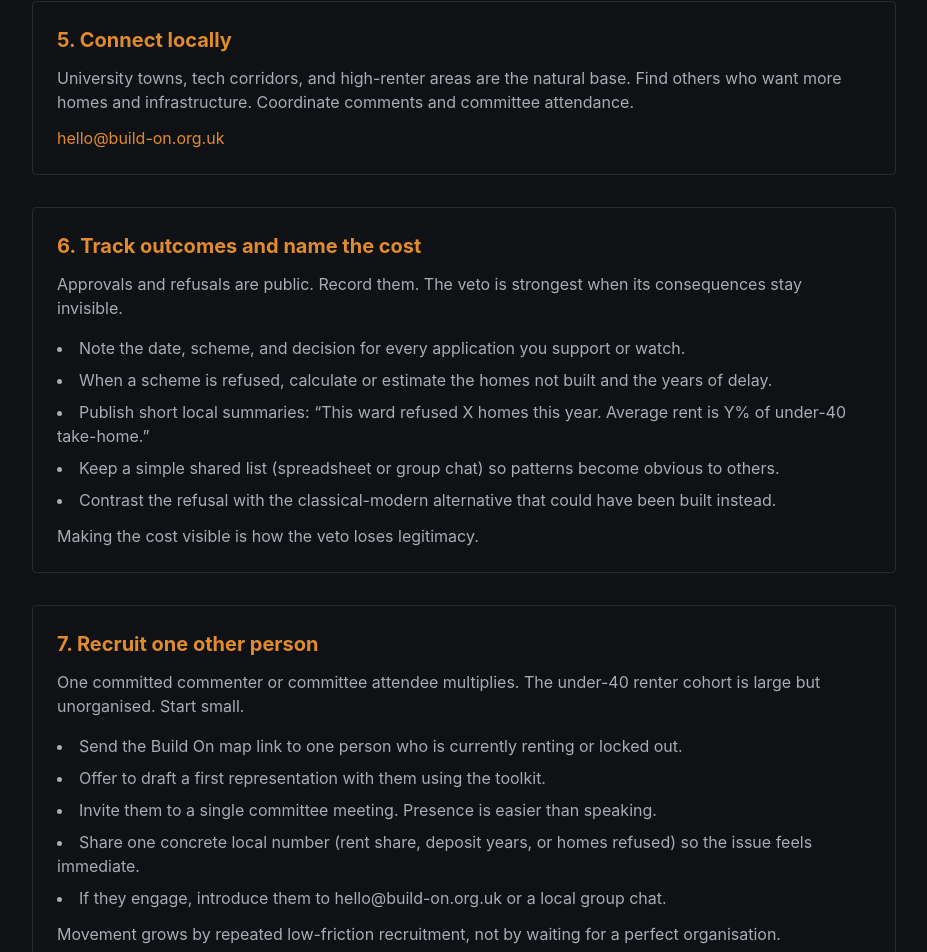
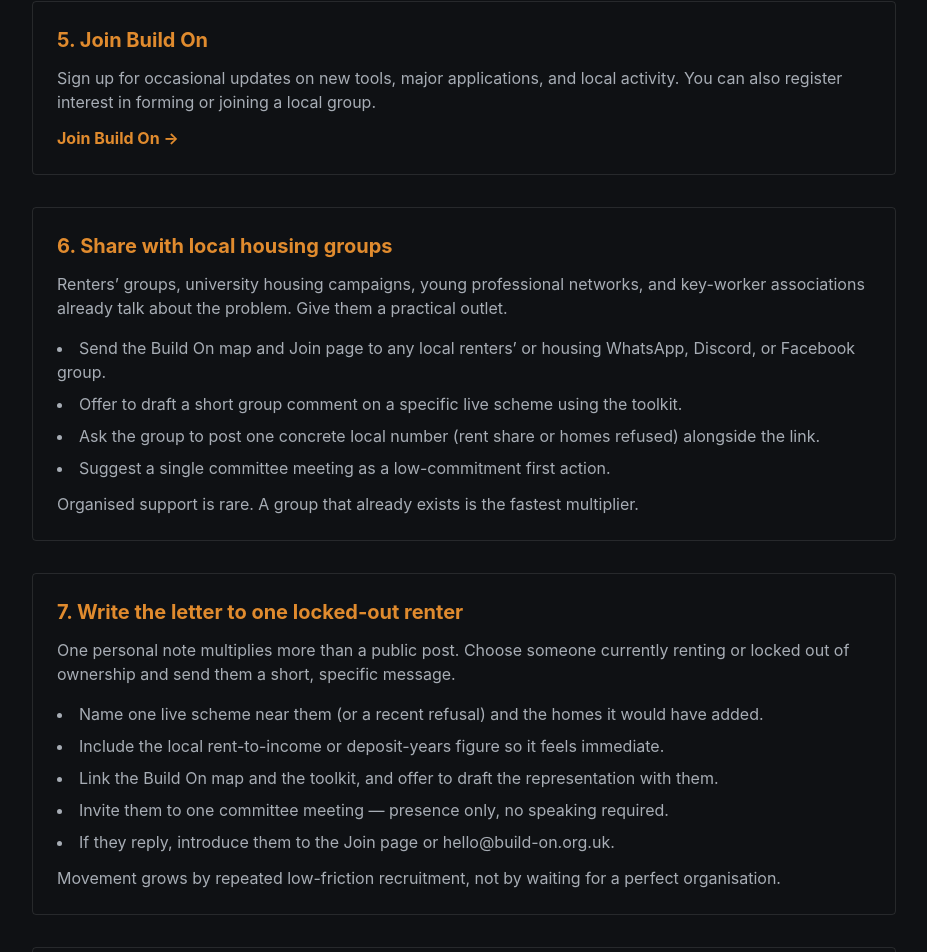
Before and after one commit to stumpyuk1/anglofutura-prototype, a Next.js app: page /act in a window 1280 px wide. Shown: the part 1775-2727 px from the top of the page, without its empty margins (176-1103 px from the left). Built offline with nearby package versions, Linux system fonts and the light colour scheme.

Commit message:
Add Join Build On step, local housing groups, and letter-to-renter detail

```diff
--- a/app/act/page.js
+++ b/app/act/page.js
@@ -84,17 +84,55 @@ export default function Act() {
         </div>
 
         <div className="border border-white/10 p-6 rounded">
-          <h3 className="text-xl font-bold text-amber mb-3">5. Connect locally</h3>
+          <h3 className="text-xl font-bold text-amber mb-3">5. Join Build On</h3>
           <p className="text-steel mb-3">
-            University towns, tech corridors, and high-renter areas are the natural base. Find others who want more homes and infrastructure. Coordinate comments and committee attendance.
+            Sign up for occasional updates on new tools, major applications, and local activity. You can also register interest in forming or joining a local group.
           </p>
-          <a href="mailto:hello@build-on.org.uk" className="text-amber hover:underline">
-            hello@build-on.org.uk
+          <a
+            href="https://www.build-on.org.uk/join"
+            target="_blank"
+            rel="noopener noreferrer"
+            className="text-amber font-bold hover:underline"
+          >
+            Join Build On →
           </a>
         </div>
 
         <div className="border border-white/10 p-6 rounded">
-          <h3 className="text-xl font-bold text-amber mb-3">6. Track outcomes and name the cost</h3>
+          <h3 className="text-xl font-bold text-amber mb-3">6. Share with local housing groups</h3>
+          <p className="text-steel mb-4">
+            Renters’ groups, university housing campaigns, young professional networks, and key-worker associations already talk about the problem. Give them a practical outlet.
+          </p>
+          <ul className="text-steel space-y-2 list-disc list-inside mb-3">
+            <li>Send the Build On map and Join page to any local renters’ or housing WhatsApp, Discord, or Facebook group.</li>
+            <li>Offer to draft a short group comment on a specific live scheme using the toolkit.</li>
+            <li>Ask the group to post one concrete local number (rent share or homes refused) alongside the link.</li>
+            <li>Suggest a single committee meeting as a low-commitment first action.</li>
+          </ul>
+          <p className="text-steel">
+            Organised support is rare. A group that already exists is the fastest multiplier.
+          </p>
+        </div>
+
+        <div className="border border-white/10 p-6 rounded">
+          <h3 className="text-xl font-bold text-amber mb-3">7. Write the letter to one locked-out renter</h3>
+          <p className="text-steel mb-4">
+            One personal note multiplies more than a public post. Choose someone currently renting or locked out of ownership and send them a short, specific message.
+          </p>
+          <ul className="text-steel space-y-2 list-disc list-inside mb-3">
+            <li>Name one live scheme near them (or a recent refusal) and the homes it would have added.</li>
+            <li>Include the local rent-to-income or deposit-years figure so it feels immediate.</li>
+            <li>Link the Build On map and the toolkit, and offer to draft the representation with them.</li>
+            <li>Invite them to one committee meeting — presence only, no speaking required.</li>
+            <li>If they reply, introduce them to the Join page or hello@build-on.org.uk.</li>
+          </ul>
+          <p className="text-steel">
+            Movement grows by repeated low-friction recruitment, not by waiting for a perfect organisation.
+          </p>
+        </div>
+
+        <div className="border border-white/10 p-6 rounded">
+          <h3 className="text-xl font-bold text-amber mb-3">8. Track outcomes and name the cost</h3>
           <p className="text-steel mb-4">
             Approvals and refusals are public. Record them. The veto is strongest when its consequences stay invisible.
           </p>
@@ -107,23 +145,6 @@ export default function Act() {
           </ul>
           <p className="text-steel">
             Making the cost visible is how the veto loses legitimacy.
-          </p>
-        </div>
-
-        <div className="border border-white/10 p-6 rounded">
-          <h3 className="text-xl font-bold text-amber mb-3">7. Recruit one other person</h3>
-          <p className="text-steel mb-4">
-            One committed commenter or committee attendee multiplies. The under-40 renter cohort is large but unorganised. Start small.
-          </p>
-          <ul className="text-steel space-y-2 list-disc list-inside mb-3">
-            <li>Send the Build On map link to one person who is currently renting or locked out.</li>
-            <li>Offer to draft a first representation with them using the toolkit.</li>
-            <li>Invite them to a single committee meeting. Presence is easier than speaking.</li>
-            <li>Share one concrete local number (rent share, deposit years, or homes refused) so the issue feels immediate.</li>
-            <li>If they engage, introduce them to hello@build-on.org.uk or a local group chat.</li>
-          </ul>
-          <p className="text-steel">
-            Movement grows by repeated low-friction recruitment, not by waiting for a perfect organisation.
           </p>
         </div>
       </div>
```
